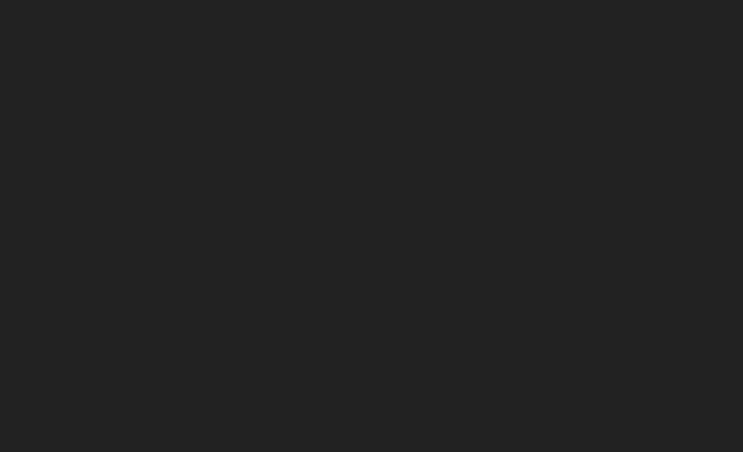
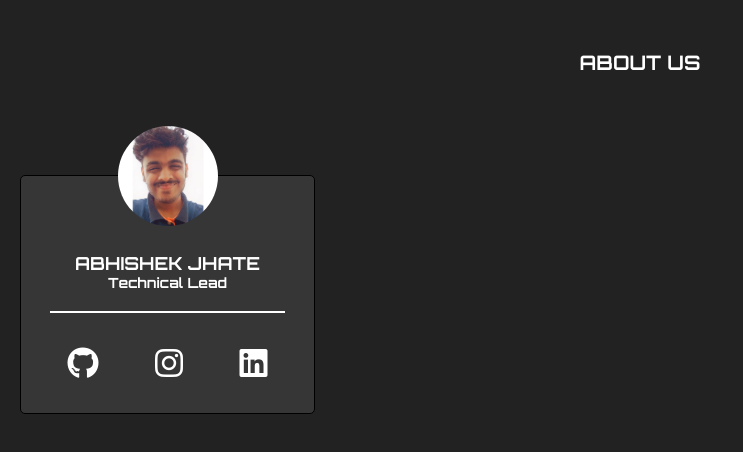
Before and after one commit to ProgrammerGaurav/TechArena, a React (Create React App) app: page /about in a window 1280 px wide. Shown: the top 452 px of the page, without its empty margins (0-743 px from the left). Built offline with nearby package versions, Linux system fonts and the light colour scheme.

Commit message:
added about

```diff
--- a/src/App.jsx
+++ b/src/App.jsx
@@ -1,9 +1,9 @@
 import { useEffect } from "react";
 import Navbar from "./components/Navbar";
 import Landing from "./components/Landing";
-import About from "./components/About";
 import Explore from "./components/Explore";
 import Events from "./components/Events";
+import About from "./components/About";
 import Footer from "./components/Footer";
 import RegisterForm from "./components/RegisterForm";
 
@@ -15,7 +15,6 @@ function App() {
 		document.querySelectorAll('a[href^="#"]').forEach((anchor) => {
 			anchor.addEventListener("click", function (e) {
 				e.preventDefault();
-				console.log(this.getAttribute("href"));
 				document.querySelector(this.getAttribute("href")).scrollIntoView({
 					behavior: "smooth",
 					block: "center",
@@ -35,6 +34,7 @@ function App() {
 								<Landing />
 								<Explore />
 								<Events />
+								<About />
 								<Footer />
 							</>
 						}
--- a/src/assets/scss/About.scss
+++ b/src/assets/scss/About.scss
@@ -0,0 +1,57 @@
+.about {
+	margin: 50px 0;
+	.title {
+		font-weight: bold;
+		font-size: 20px;
+		text-transform: uppercase;
+
+		margin-bottom: 100px;
+		text-align: center;
+	}
+	.cards {
+		display: grid;
+		grid-template-columns: 1fr 1fr 1fr 1fr;
+		grid-gap: 20px;
+		row-gap: 70px;
+
+		.card {
+			background: #363636;
+			border: 1px solid #000000;
+			border-radius: 5px;
+			text-align: center;
+			img {
+				height: 100px;
+				width: 100px;
+				border-radius: 335px;
+				margin-top: -50px;
+				object-fit: cover;
+			}
+			.title {
+				margin: 0;
+				margin-top: 22px;
+				font-size: 18px;
+				text-transform: uppercase;
+			}
+			.subtitle {
+				text-transform: capitalize;
+				font-size: 14px;
+				font-weight: bold;
+				margin-bottom: 20px;
+			}
+			.line {
+				width: 80%;
+				margin: 0 auto;
+				border-top: 2px solid #ffffff;
+			}
+			.socials {
+				display: flex;
+				justify-content: space-between;
+				width: 200px;
+				margin: 30px auto;
+				a {
+					font-size: 2rem;
+				}
+			}
+		}
+	}
+}
--- a/src/assets/scss/RegisterForm.scss
+++ b/src/assets/scss/RegisterForm.scss
@@ -193,6 +193,18 @@
 		padding: 15px;
 		border-radius: 5px;
 		box-shadow: 0px 0px 40px 0.1px rgba(0, 0, 0, 0.25);
+		.checkbox {
+			position: relative;
+			input[type="checkbox"] {
+				display: block;
+				position: absolute;
+				top: 0;
+				opacity: 0;
+			}
+			input[type="checkbox"]:checked {
+				opacity: 0;
+			}
+		}
 	}
 }
 @media (max-width: 992px) {
--- a/src/components/About.jsx
+++ b/src/components/About.jsx
@@ -1,7 +1,35 @@
 import React from "react";
+import aboutData from "../data/aboutData";
 
 const About = () => {
-	return <div></div>;
+	return (
+		<div className="about" id="about">
+			<div className="container">
+				<div className="title">About Us</div>
+				<div className="cards">
+					{aboutData.map((about, index) => (
+						<div className="card" key={index}>
+							<img src={`/assets/profile/${about.img}`} alt="" />
+							<div className="title">{about.name}</div>
+							<div className="subtitle">{about.title}</div>
+							<div className="line"></div>
+							<div className="socials">
+								<a href={about.github}>
+									<i className="fab fa-github"></i>
+								</a>
+								<a href={about.instagram}>
+									<i className="fab fa-instagram"></i>
+								</a>
+								<a href={about.linkedin}>
+									<i className="fab fa-linkedin"></i>
+								</a>
+							</div>
+						</div>
+					))}
+				</div>
+			</div>
+		</div>
+	);
 };
 
 export default About;
--- a/src/components/EventCard.jsx
+++ b/src/components/EventCard.jsx
@@ -1,4 +1,5 @@
 import React from "react";
+import { Link } from "react-router-dom";
 
 const EventCard = ({ event }) => {
 	return (
@@ -6,7 +7,15 @@ const EventCard = ({ event }) => {
 			<img src={event.img} alt="" />
 			<div className="title">{event.title}</div>
 			<div className="subtitle">{event.subtitle}</div>
-			<div className="register-btn">register</div>
+			{event.registerLink ? (
+				<a href={event.registerLink} className="register-btn">
+					register
+				</a>
+			) : (
+				<Link to="/register" className="register-btn">
+					register
+				</Link>
+			)}
 		</div>
 	);
 };
--- a/src/components/Events.jsx
+++ b/src/components/Events.jsx
@@ -39,7 +39,7 @@ const Events = () => {
 	};
 	return (
 		<div className="events">
-			<div className="technical-events event">
+			<div className="technical-events event" id="Technical Events">
 				<div className="container">
 					<div className="event-title">Technical Event</div>
 					<div className="cards">
@@ -51,7 +51,7 @@ const Events = () => {
 					</div>
 				</div>
 			</div>
-			<div className="non-technical-events event">
+			<div className="non-technical-events event" id="Non-Technical Events">
 				<div className="container">
 					<div className="event-title">Non-Technical Event</div>
 					<div className="cards">
@@ -63,7 +63,7 @@ const Events = () => {
 					</div>
 				</div>
 			</div>
-			<div className="gaming-events event">
+			<div className="gaming-events event" id="Gaming Events">
 				<div className="container">
 					<div className="event-title">Gaming Event</div>
 					<div className="cards">
--- a/src/components/Explore.jsx
+++ b/src/components/Explore.jsx
@@ -8,7 +8,17 @@ const ExploreCard = ({ eventItem }) => {
 			{eventItem.events.map((event, index) => (
 				<div className="event" key={index} dangerouslySetInnerHTML={{ __html: event }} />
 			))}
-			<div className="detail-btn">Details</div>
+			<div
+				className="detail-btn"
+				onClick={() => {
+					document.getElementById(eventItem.title).scrollIntoView({
+						behavior: "smooth",
+						block: "center",
+					});
+				}}
+			>
+				Details
+			</div>
 		</div>
 	);
 };
--- a/src/components/Footer.jsx
+++ b/src/components/Footer.jsx
@@ -5,13 +5,13 @@ const Footer = () => {
 		<div className="footer" id="footer">
 			<div className="title">Contact us</div>
 			<div className="socials">
-				<a className="card" href="/">
+				<a className="card" href="mailto:rjcstecharena2k19@gmail.com">
 					<i className="far fa-envelope"></i>
 				</a>
-				<a className="card" href="/">
+				<a className="card" href="https://www.instagram.com/techarena2022" target="_blank" rel="noreferrer">
 					<i className="fab fa-instagram"></i>
 				</a>
-				<a className="card" href="/">
+				<a className="card" href="tel:9969372757">
 					<i className="fas fa-phone"></i>
 				</a>
 			</div>
--- a/src/components/RegisterForm.jsx
+++ b/src/components/RegisterForm.jsx
@@ -111,7 +111,6 @@ const RegisterForm = () => {
 	const [isSubmitting, setIsSubmitting] = useState(false);
 	const submitForm = (e) => {
 		e.preventDefault();
-		console.log("fds");
 		let empty = false;
 		Object.keys(formData).map((key, index) => {
 			console.log(formData[key]);
--- /dev/null
+++ b/src/data/aboutData.js
@@ -0,0 +1,11 @@
+const aboutData = [
+	{
+		img: "kate.jpg",
+		name: "Abhishek Jhate",
+		title: "Technical Lead",
+		github: "",
+		instagram: "",
+		linkedin: "",
+	},
+];
+export default aboutData;
```
Also changed, not shown: public/assets/profile/kate.jpg (added).
